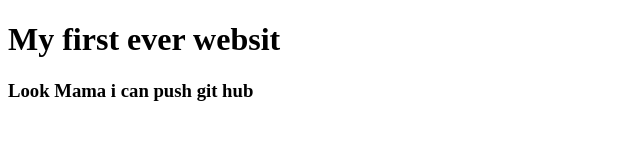
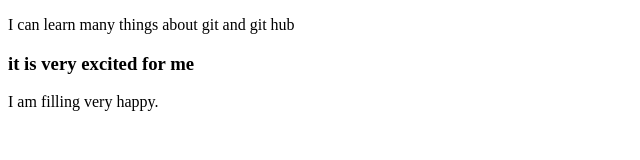
Before and after one commit to omer-farouq/my-first-websitetwo, a plain HTML site: page index.html in a window 1280 px wide. Shown: the whole page, without its empty margins (0-640 px from the left). Drawn offline with Linux system fonts and the light colour scheme.

Commit message:
learn gity hub

```diff
--- a/index.html
+++ b/index.html
@@ -6,7 +6,8 @@
     <title>Document</title>
 </head>
 <body>
-    <h1>My first ever websit</h1>
-    <H3>Look Mama i can push git hub</H3>
+    <p>I can learn many things about git and git hub</p>
+    <h3>it is very excited for me</h3>
+    <p>I am filling very happy.</p>
 </body>
 </html>
```
